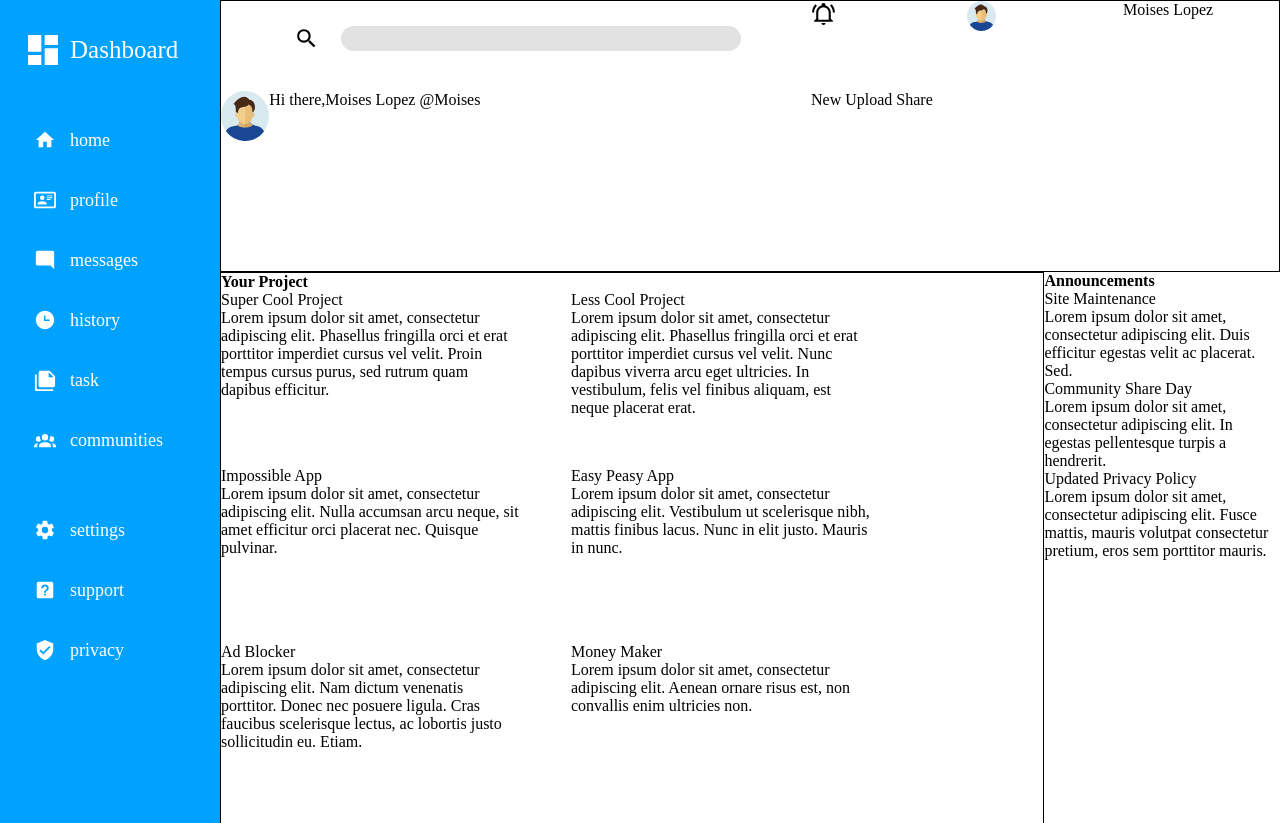
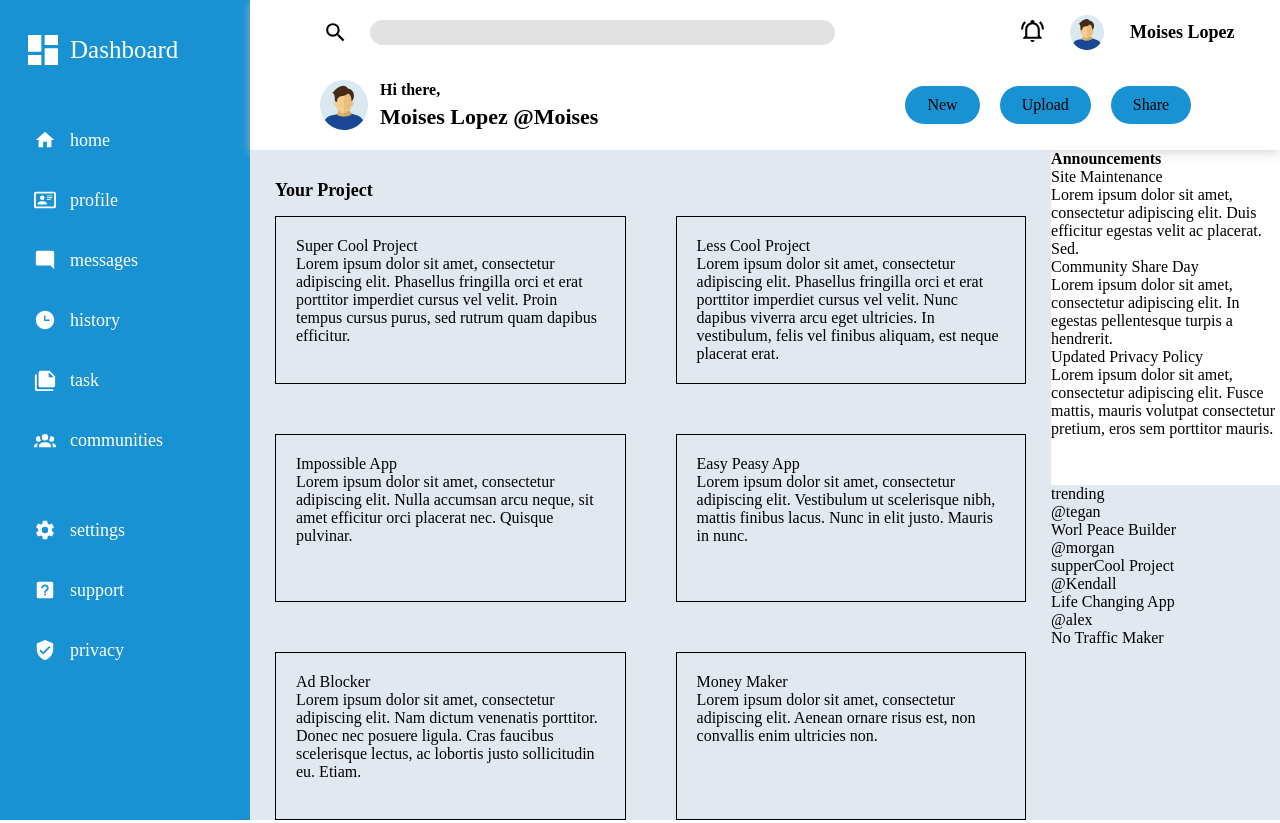
Before and after one commit to moises0142/Admin-Dashboard, a plain HTML site: page index.html in a window 1280 px wide. Shown: the top 823 px of the page. Drawn offline with Linux system fonts and the light colour scheme.

Commit message:
finished styling Header Cont

```diff
--- a/index.html
+++ b/index.html
@@ -64,13 +64,17 @@
                 <input class="searchInput" type="text" name="search">
             </form>
         </div>
-        <div class="notificationBell"><img src="images/bell-ring-outline.svg" alt="bellIcon" class="bellIcon"></div>
-        <img src="images/icon.svg" alt="icon" class="accountIcon">
-        <div class="userName">Moises Lopez</div>
+        <div class="headerRightSide">
+            <div class="notificationBell"><img src="images/bell-ring-outline.svg" alt="bellIcon" class="bellIcon"></div>
+            <img src="images/icon.svg" alt="icon" class="accountIcon">
+            <div class="userName">Moises Lopez</div>
+        </div>
         <div class="greet">
             <img src="images/icon.svg" alt="icon" class="secondAccountIcon">
-            <div class="hiThere">Hi there,</div>
-            <div class="userNameGreet">Moises Lopez @Moises</div>
+            <div class="GU">
+                <div class="hiThere">Hi there,</div>
+                <div class="userNameGreet">Moises Lopez @Moises</div>
+            </div>
         </div>
         <div class="buttons">
             <button>New</button>
--- a/styles.css
+++ b/styles.css
@@ -4,26 +4,9 @@
 }
 body{
     display:grid;
+    min-height: 100vh;
     grid-template-columns: 1.5fr 7fr 2fr;
-    grid-template-rows: 1fr 5fr 5fr ;
-
-}
-
-.headerCont{
-    grid-area: 1/2/2/4;
-    border:1px solid black;
-    display:grid;
-    grid-template: 1fr 2fr/ 2fr 1fr 1fr 1fr;
-}
-.searchIcon{
-    height:25px;
-    display: grid;
-    justify-self: center;
-}
-.searchIconButton{
-    display: grid;
-    grid-template-columns: 70px;
-
+    grid-template-rows: 150px 1fr 1fr;
 
 }
 button{
@@ -36,52 +19,14 @@ button:hover{
     cursor:pointer;
 }
 
-.SFC{
-    padding-top:25px;
-    padding-bottom:40px;
-    padding-left: 50px;
-    display:grid;
-    grid-template:25px/70px 400px;
-    padding-right: 70px;
-    align-items: center;
-}
-.searchInput{
-    border-radius: 50px;
-    border:0px;
-    height:25px;
-    background-color: rgb(226, 226, 226);
-}
-.greet{
-    display:flex;
-
-}
-.accountIcon{
-    height:30px;
-}
-.secondAccountIcon{
-    height:50px;
-
-}
-.projectCont{
-    grid-area: 2/2/4/3;
-    border:1px solid black;
-}
-.boxesCont{
-    display:grid;
-    grid-template: 1fr 1fr 1fr / repeat(auto-fill, minmax(300px,300px));
-    gap: 50px;
-}
 .title{
     font-weight: 800;
 }
-.announcementsCont{
-    grid-area: 2/3/3/4;
 
-}
 .leftSideCont{
-    background: rgb(0, 162, 255);
+    background: rgba(25,146,212,255);
     grid-area: 1/1/4/2;
-
+    padding-right: 30px;
 }
 .leftSideCont>div{
     display:grid;
@@ -95,7 +40,6 @@ button:hover{
     font-size:25px;
     padding: 30px 0px 40px 20px;
     filter: invert(100%) sepia(2%) saturate(191%) hue-rotate(68deg) brightness(119%) contrast(100%);
-
 }
 .sidebarHeaderImage{
     display:grid;
@@ -104,7 +48,6 @@ button:hover{
     height: 40px;
     margin-left: -4px;
 }
-
 .leftSideLine{
     display:grid;
     grid-template-columns: 50px 50px;
@@ -123,6 +66,127 @@ button:hover{
 .firstHalf{
     padding-bottom: 30px;
 }
+.headerCont{
+    grid-area: 1/2/2/4;
+    display:grid;
+    grid-template: 1fr 2fr/ 7fr 4fr;
+    box-shadow:0px 3px 10px 0px rgba(199, 199, 199, 0.685);
+}
+.searchIcon{
+    height:25px;
+    display: grid;
+    justify-self: center;
+}
+.searchIconButton{
+    display: grid;
+    grid-template-columns: 70px;
+}
+
+.SFC{
+    padding-left: 50px;
+    display:grid;
+    grid-template:25px/70px minmax(50px,590px);
+    padding-right: 70px;
+    align-items: center;
+}
+.searchBarCont{
+    display: grid;
+    align-items: center;
+    grid-template-rows: 65px;
+    padding-bottom: 15px;
+}
+.searchInput{
+    border-radius: 50px;
+    border:0px;
+    height:25px;
+    background-color: rgb(226, 226, 226);
+}
+
+.accountIcon{
+    height:35px;
+}
+
+
 .bellIcon{
     height:25px;
 }
+.headerRightSide{
+display:grid;
+grid-template-rows: 65px;
+grid-template-columns: 25px 35px 150px;
+align-items: center;
+gap: 25px;
+justify-self: right;
+
+}
+.userName{
+    font-weight:700;
+    font-size:18px;
+}
+.buttons{
+    display:flex;
+    max-height: 50px;
+    align-items: center;
+}
+
+.buttons>button{
+    background-color:rgba(25,146,212,255) ;
+    border-radius:25px;
+    padding:10px 22px 10px 22px;
+    margin-right: 20px;
+}
+.greet{
+    display: grid;
+    grid-template: 50px/50px 1fr;
+    column-gap: 10px;
+    padding-left: 70px;
+}
+.GU{
+    align-self: center;
+    display:flex;
+    flex-direction: column;
+    gap:5px;
+}
+.secondAccountIcon{
+    height:50px;
+}
+.hiThere{
+    font-weight:800;
+    font-size:16px;
+}
+.userNameGreet{
+    font-weight:800;
+    font-size:22px;
+}
+
+.projectCont{
+    grid-area: 2/2/4/3;
+    padding-top: 30px;
+    padding-left: 25px;
+    padding-right:25px;
+    background-color: #e2e8f0;
+}
+.projectContTitle{
+    padding-bottom: 15px;
+    font-size:18px;
+}
+
+.boxesCont{
+    display:grid;
+    grid-template: 1fr 1fr 1fr / repeat(auto-fill, minmax(300px,1fr));
+    gap: 50px;
+}
+.box{
+    padding:20px;
+    border: solid 1px black;
+}
+.announcementsCont{
+    grid-area: 2/3/3/4;
+
+}
+.announcementsCont{
+
+}
+.trendingCont{
+    background-color: #e2e8f0;
+}
```
